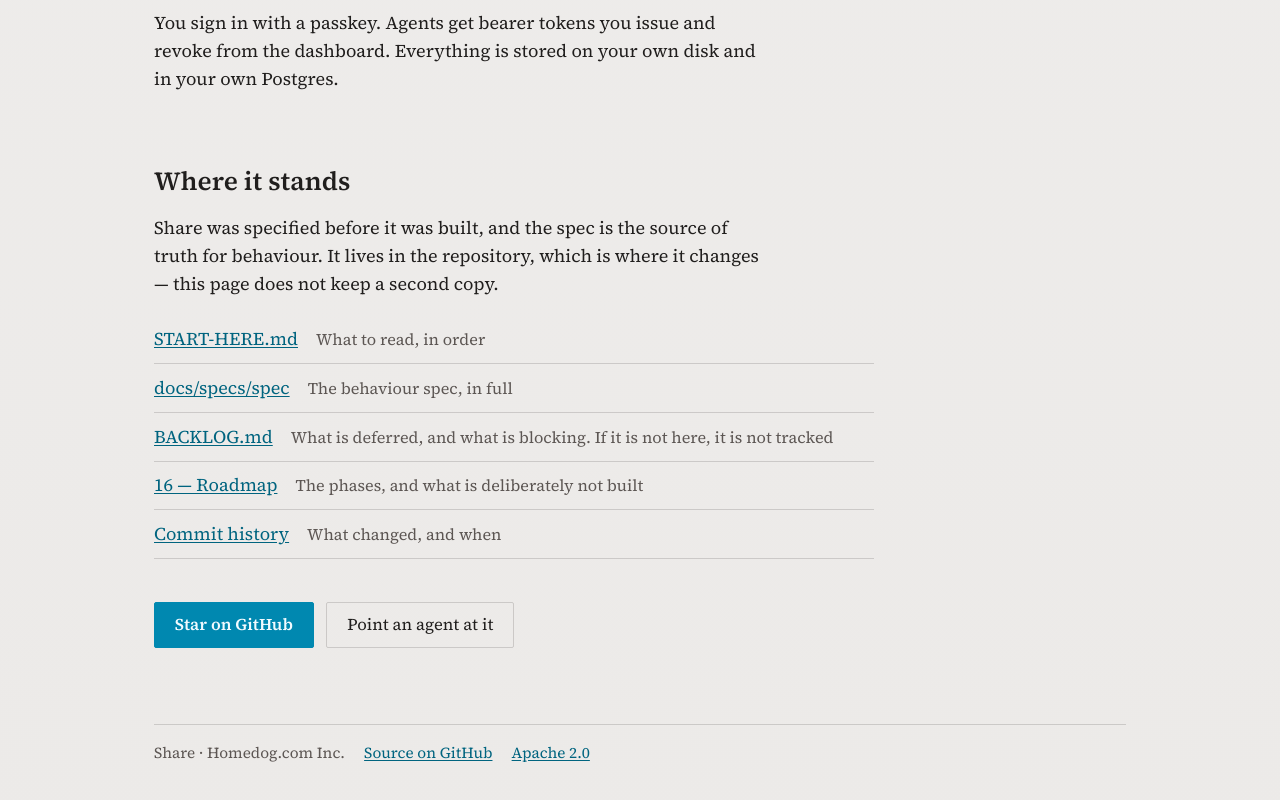
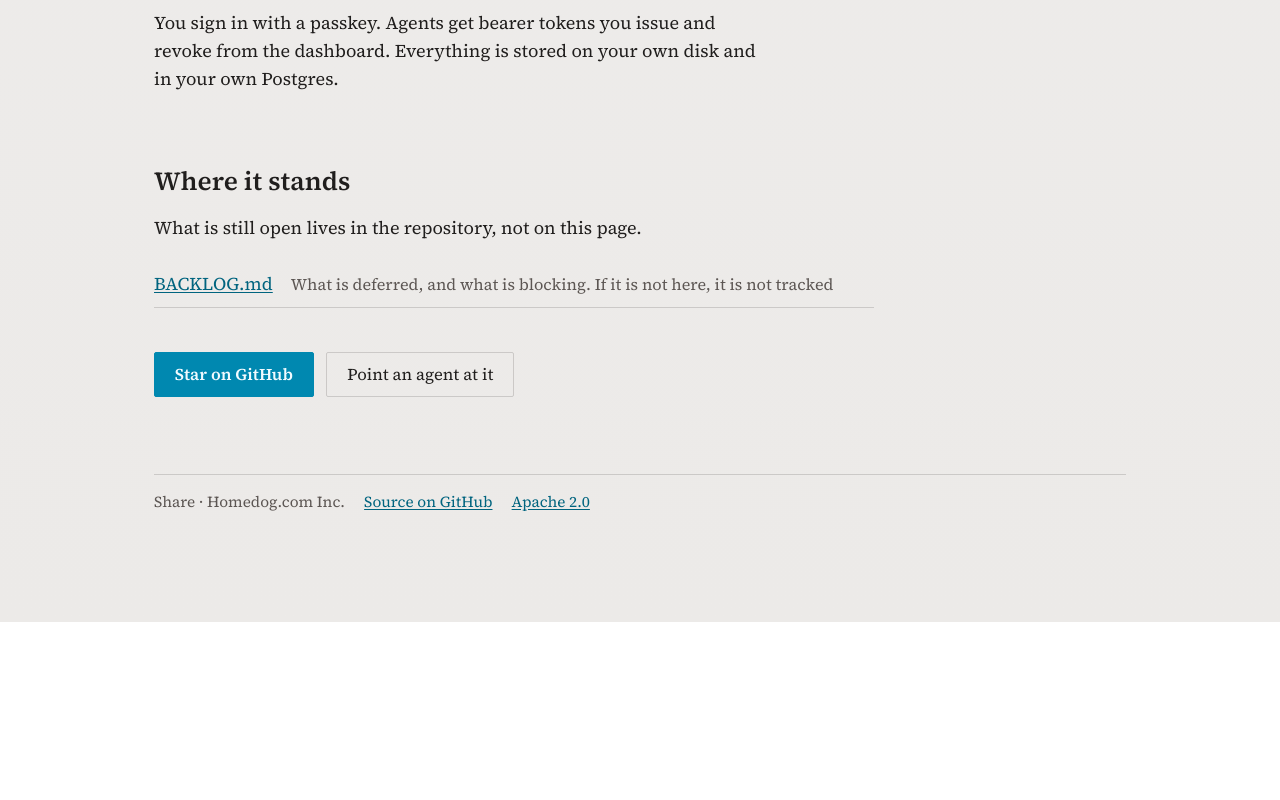
Before and after one commit to iXanadu/ShareWeb, a plain HTML site: page web/marketing/index.html in a window 1280 px wide. Shown: the part 3895-4695 px from the top of the page. After the commit the page ends 4517 px from the top, so only its background shows below. Drawn offline with Linux system fonts and the light colour scheme.

Commit message:
Point new developers at the README, not the stale spec brief.
Marketing "Where it stands" is BACKLOG only. START-HERE stays in the
tree as a historical artifact. README follows the pigeon-mcp shape.

```diff
--- a/web/marketing/index.html
+++ b/web/marketing/index.html
@@ -165,15 +165,9 @@
     the dashboard. Everything is stored on your own disk and in your own Postgres.</p>
 
     <h2>Where it stands</h2>
-    <p>Share was specified before it was built, and the spec is the source of truth
-    for behaviour. It lives in the repository, which is where it changes &mdash;
-    this page does not keep a second copy.</p>
+    <p>What is still open lives in the repository, not on this page.</p>
     <ul class="plain">
-      <li><a href="https://github.com/iXanadu/ShareWeb/blob/main/docs/specs/spec/START-HERE.md">START-HERE.md</a> <span>What to read, in order</span></li>
-      <li><a href="https://github.com/iXanadu/ShareWeb/tree/main/docs/specs/spec">docs/specs/spec</a> <span>The behaviour spec, in full</span></li>
       <li><a href="https://github.com/iXanadu/ShareWeb/blob/main/BACKLOG.md">BACKLOG.md</a> <span>What is deferred, and what is blocking. If it is not here, it is not tracked</span></li>
-      <li><a href="https://github.com/iXanadu/ShareWeb/blob/main/docs/specs/spec/16-roadmap.md">16 &mdash; Roadmap</a> <span>The phases, and what is deliberately not built</span></li>
-      <li><a href="https://github.com/iXanadu/ShareWeb/commits/main">Commit history</a> <span>What changed, and when</span></li>
     </ul>
 
     <div class="row" style="margin-top:2.4em">
```
Also changed, not shown: 4 other files.
